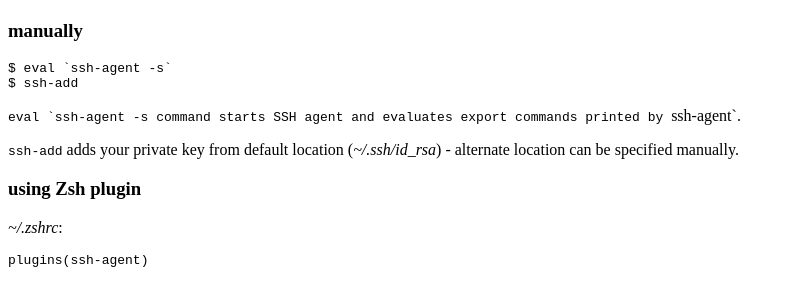
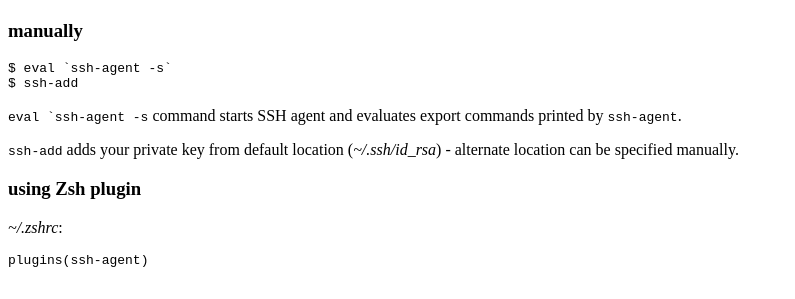
Before and after one commit to tap349/tap349.github.io, a Jekyll site: the page built from _posts/2016-03-04-ssh-agent.md, in a window 1280 px wide. Shown: the part 228-527 px from the top of the page, without its empty margins (0-795 px from the left). Built offline with Jekyll 4.4.1, drawn with Linux system fonts in a browser that asks for light colours.

Commit message:
update 2017-05-28_01:14:03

````diff
--- a/_posts/2016-03-04-ssh-agent.md
+++ b/_posts/2016-03-04-ssh-agent.md
@@ -13,7 +13,7 @@ $ eval `ssh-agent -s`
 $ ssh-add
 ```
 
-``eval `ssh-agent -s``` command starts SSH agent and
+``eval `ssh-agent -s`` command starts SSH agent and
 evaluates export commands printed by `ssh-agent`.
 
 `ssh-add` adds your private key from default location (_~/.ssh/id_rsa_) -
````
